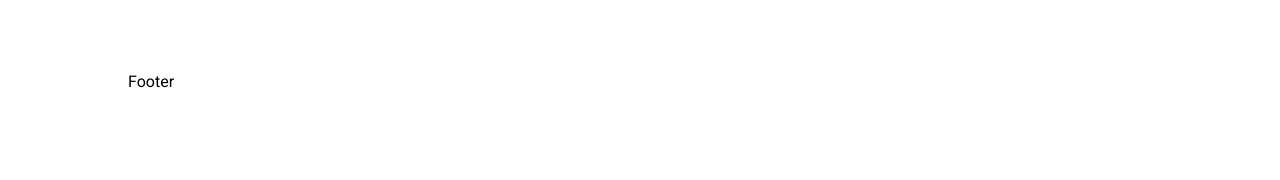
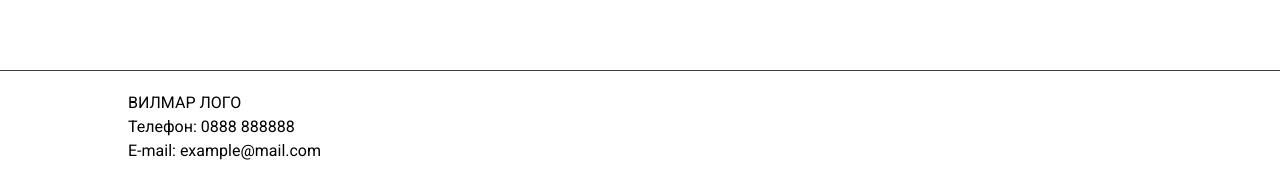
Before and after one commit to HladenRazum/next-epoxy-craft, a Next.js app: page / in a window 1280 px wide. Shown: the part 803-983 px from the top of the page. Before the commit the page ends 897 px from the top, so only its background shows below. Built offline with nearby package versions, Linux system fonts and the light colour scheme; no server answers; the database is empty.

Commit message:
small fix on navigation links

```diff
--- a/app/css/globals.css
+++ b/app/css/globals.css
@@ -13,6 +13,9 @@
   }
   .link {
     @apply text-primary underline font-light;
+  }
+  .bt {
+    @apply border-neutral-700 border-t;
   }
 }
 
--- a/app/gallery/page.tsx
+++ /dev/null
@@ -1,21 +0,0 @@
-import type { Metadata } from "next";
-import Head from "next/head";
-
-export const metadata: Metadata = {
-  title: "Epoxy Crafts | Gallery",
-  description: "A collection of the products that I've done",
-};
-
-export default async function GalleryPage() {
-  return (
-    <>
-      <Head>
-        <title>Epoxy Crafts | Gallery</title>
-      </Head>
-
-      <h1 className="py-1 text-5xl font-extrabold bg-gradient-to-r bg-clip-text text-transparent  from-pink-500 to-violet-500">
-        Gallery Page
-      </h1>
-    </>
-  );
-}
--- a/app/layout.tsx
+++ b/app/layout.tsx
@@ -2,6 +2,7 @@ import "./css/globals.css";
 import type { Metadata } from "next";
 import { Roboto } from "next/font/google";
 import Navigation from "@/components/organisms/Navigation";
+import Footer from "@/components/organisms/Footer";
 
 const roboto = Roboto({
   weight: ["100", "300", "400", "500", "700"],
@@ -24,6 +25,7 @@ export default function RootLayout({
         <div className="flex flex-col min-h-screen">
           <Navigation />
           {children}
+          <Footer />
         </div>
       </body>
     </html>
--- a/app/page.tsx
+++ b/app/page.tsx
@@ -1,4 +1,3 @@
-import Footer from "@/components/organisms/Footer";
 import GallerySection from "@/components/organisms/GallerySection";
 import IntroSection from "@/components/organisms/IntroSection";
 
@@ -7,7 +6,6 @@ export default function Home() {
     <>
       <IntroSection />
       <GallerySection />
-      <Footer />
     </>
   );
 }
--- a/components/organisms/Footer.tsx
+++ b/components/organisms/Footer.tsx
@@ -1,7 +1,19 @@
+import Logo from "../atoms/Logo";
+
 export default function Footer() {
-   return (<div>
-      <footer className="wrapper">
-         <p>Footer</p>
-      </footer>
-   </div>);
+  return (
+    <footer className="bt py-5">
+      <div className="wrapper">
+        <Logo />
+        <ul id="contact">
+          <li>
+            Телефон: <a href="mobile:0888 888888">0888 888888</a>
+          </li>
+          <li>
+            E-mail: <a href="mailto:example@mail.com">example@mail.com</a>
+          </li>
+        </ul>
+      </div>
+    </footer>
+  );
 }
--- a/lib/constants.ts
+++ b/lib/constants.ts
@@ -1,7 +1,6 @@
 export const NAV_LINKS: NavLinkType[] = [
   { name: "home", href: "/", text: "Начало" },
-  { name: "gallery", href: "/gallery", text: "Галерия" },
-  { name: "contact", href: "/contact", text: "Контакти" },
+  { name: "contact", href: "/#contact", text: "Контакти" },
 ];
 
 export type NavLinkType = {
--- a/lib/firebase.ts
+++ b/lib/firebase.ts
@@ -1,6 +1,14 @@
 import { initializeApp } from "firebase/app";
-import { collection, getDocs, getFirestore, query } from "firebase/firestore";
+import {
+  collection,
+  doc,
+  getDocs,
+  getFirestore,
+  query,
+  setDoc,
+} from "firebase/firestore";
 import { firebaseCofig } from "./firebase.config";
+import { v4 } from "uuid";
 
 const app = initializeApp(firebaseCofig);
 const db = getFirestore(app);
@@ -42,33 +50,33 @@ export async function getAllProducts() {
   return products;
 }
 
-// export async function seedData() {
-//    const ID = v4();
-//    const prod1: EpoxyProduct = {
-//       id: ID,
-//       type: "table",
-//       name: "Sunset Orange",
-//       mainImageUrl: "",
-//       imagesUrls: [],
-//       properties: {
-//          materials: {
-//             resin: ["Sunset Orange"],
-//             wood: ["Cherry"],
-//          },
-//          dimentions: {
-//             width: 8_000,
-//             height: 15_000,
-//             thickness: 4_400,
-//             heightFromFloor: 660,
-//          },
-//       },
-//    };
+export async function seedData() {
+  const ID = v4();
+  const prod1: EpoxyProduct = {
+    id: ID,
+    type: "table",
+    name: "Sunset Orange",
+    mainImageUrl: "",
+    imagesUrls: [],
+    properties: {
+      materials: {
+        resin: ["Sunset Orange"],
+        wood: ["Cherry"],
+      },
+      dimentions: {
+        width: 8_000,
+        height: 15_000,
+        thickness: 4_400,
+        heightFromFloor: 660,
+      },
+    },
+  };
 
-//    try {
-//       await setDoc(doc(db, "products", ID), prod1);
-//       console.log("Product uploaded");
-//    } catch (err) {
-//       console.log(err);
-//       console.log("Could not update");
-//    }
-// }
+  try {
+    await setDoc(doc(db, "products", ID), prod1);
+    console.log("Product uploaded");
+  } catch (err) {
+    console.log(err);
+    console.log("Could not update");
+  }
+}
```
Lines whose indentation alone changed are shown as unchanged.
